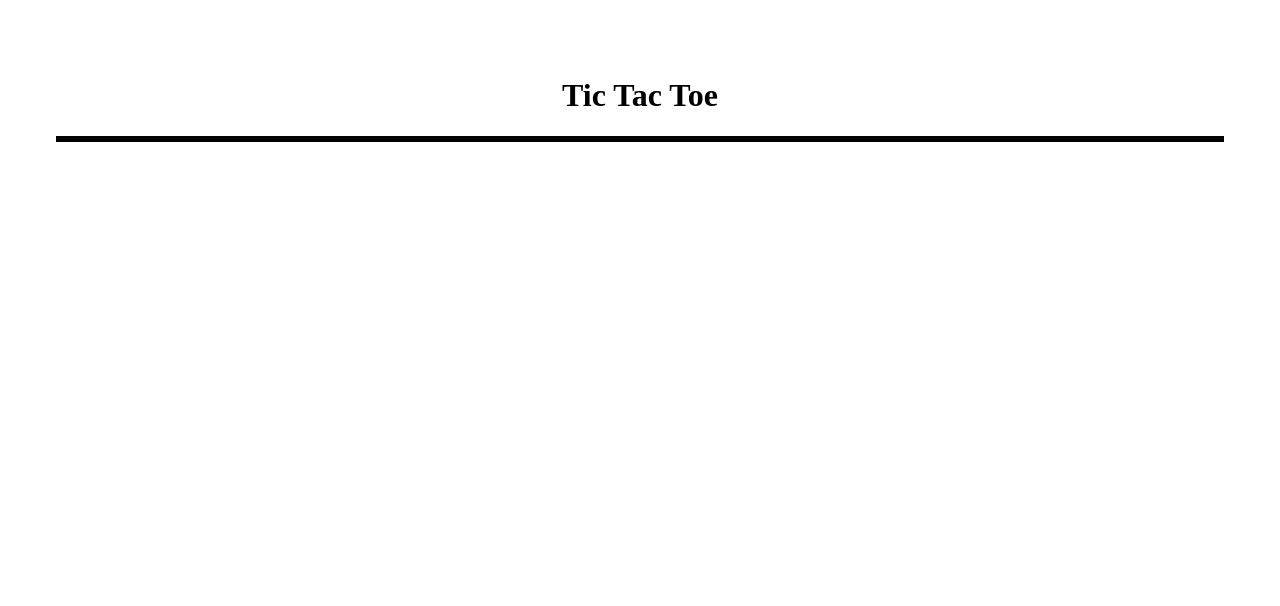
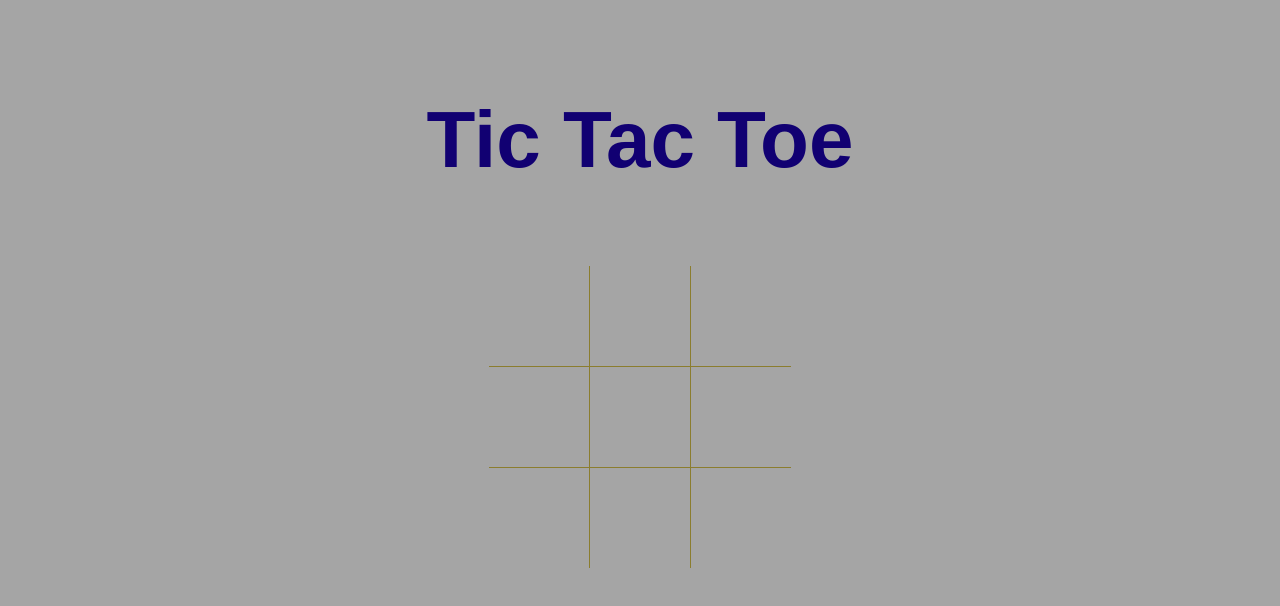
Before and after one commit to CmderChris/TicTacToe, a plain HTML site: page index.html in a window 1280 px wide. Drawn offline with Linux system fonts and the light colour scheme.

Commit message:
first commit

```diff
--- a/index.html
+++ b/index.html
@@ -8,20 +8,41 @@
 <body>
     <div id="board">
         <h1>Tic Tac Toe</h1>
-        <div class="row"></div>
-            <div class="top left"></div>
-            <div class="top center"></div>
-            <div class="top right"></div>
+        <div class="">
+                <div class="row" id="topRow">
+                  <div class="top left box" id="top-left">
 
-        <div class="row"></div>
-            <div class="middle left"></div>
-            <div class="middle center"></div>
-            <div class="middle right"></div>
+                  </div>
+                  <div class="top center box" id="top-center">
 
-        <div class="row"></div>
-            <div class="bottom left"></div>
-            <div class="bottom center"></div>
-            <div class="bottom right"></div>
+                  </div>
+                  <div class="top right box" id="top-right">
+
+                  </div>
+                </div>
+                <div class="row" id="middleRow">
+                  <div class="middle left box" id="middle-left">
+
+                  </div>
+                  <div class="middle center box" id="middle-center">
+
+                  </div>
+                  <div class="middle right box" id="middle-right">
+
+                  </div>
+                </div>
+                <div class="row" id="bottomRow">
+                  <div class="bottom left box" id="bottom-left">
+
+                  </div>
+                  <div class="bottom center box" id="bottom-center">
+
+                  </div>
+                  <div class="bottom right box" id="bottom-right">
+
+                  </div>
+                </div>
+              </div>
     </div>
 
 </body>
--- a/style.css
+++ b/style.css
@@ -1,6 +1,17 @@
 #board {
-    padding: 3em;
+    padding: 2em;
     text-align: center;
+    font-family: sans-serif;
+}
+
+body {
+    background-color: rgb(165, 165, 165);
+}
+
+h1 {
+    color: rgb(17, 0, 114);
+    font-size: 5em;
+    margin-bottom: 1em;
 }
 
 .row > div {
@@ -20,17 +31,14 @@
 }
 
 .top {
-    border-bottom: 1px black solid;
+    border-bottom: 1px rgb(139, 125, 46) solid;
+}
+
+.center {
+    border-left: 1px rgb(139, 125, 46) solid;
+    border-right: 1px rgb(139, 125, 46) solid;
 }
 
 .bottom {
-    border-top: 1px black solid;
+    border-top: 1px rgb(139, 125, 46) solid;
 }
-
-.left {
-    border-right: 1px black solid;
-}
-
-.right {
-    border-left: 1px black solid;
-}
```
